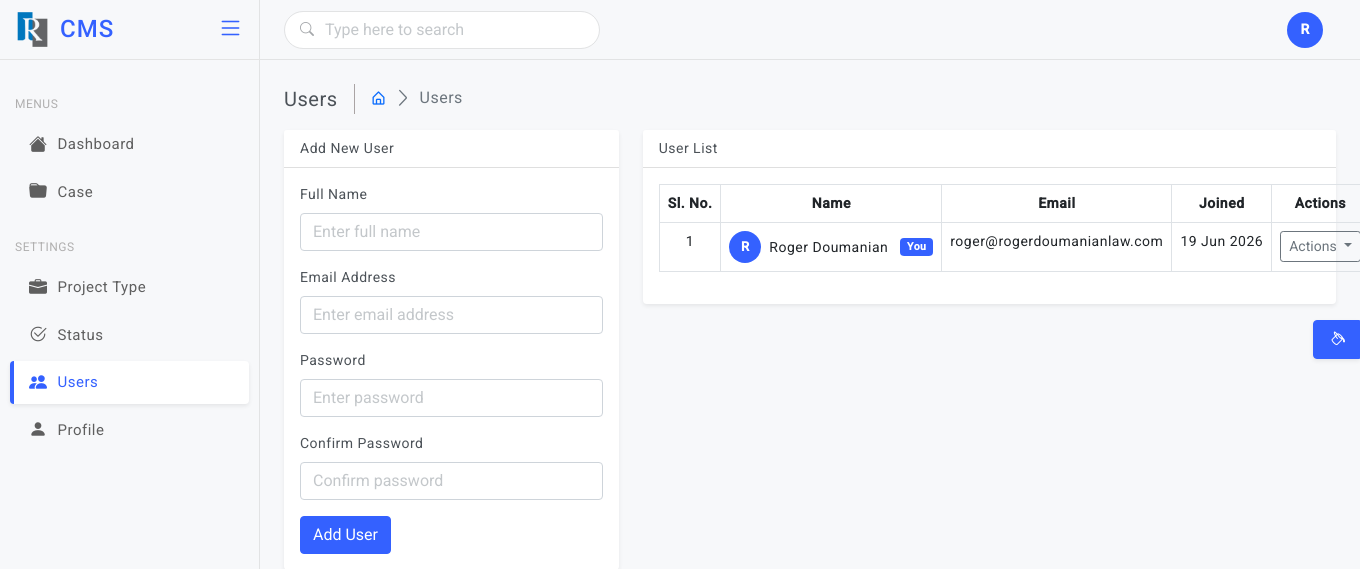
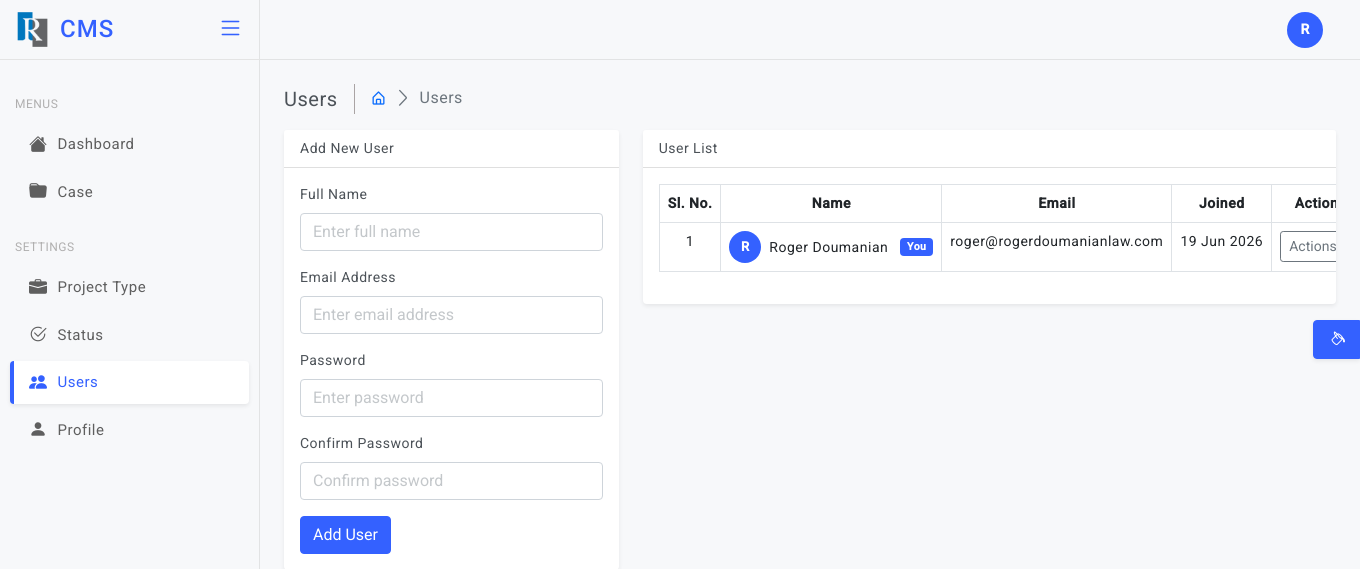
Before and after one commit to shohanean/law-firm-case-management-system, a Laravel app: page /user in a window 1360 px wide. Shown: the top 569 px of the page. Run offline with Laravel 12, Linux system fonts and the light colour scheme; a user stored in the database is signed in; data comes from the database, SQL or seed files in the repository; some libraries are stand-ins or nearby versions.

Commit message:
issue sorted

```diff
--- a/resources/views/layouts/admin.blade.php
+++ b/resources/views/layouts/admin.blade.php
@@ -32,7 +32,7 @@
 
   <link href="//cdn.datatables.net/2.3.8/css/dataTables.dataTables.min.css" rel="stylesheet" />
 
-  <title>Onedash - Bootstrap 5 Admin Template</title>
+  <title>{{ env('APP_NAME') }}</title>
   <script>
     // Apply saved theme before page renders to prevent flash
     (function () {
@@ -59,20 +59,20 @@
           <div class="mobile-toggle-icon fs-3">
               <i class="bi bi-list"></i>
             </div>
-            <form class="searchbar">
+            <!-- <form class="searchbar">
                 <div class="position-absolute top-50 translate-middle-y search-icon ms-3"><i class="bi bi-search"></i></div>
                 <input class="form-control" type="text" placeholder="Type here to search">
                 <div class="position-absolute top-50 translate-middle-y search-close-icon"><i class="bi bi-x-lg"></i></div>
-            </form>
+            </form> -->
             <div class="top-navbar-right ms-auto">
               <ul class="navbar-nav align-items-center">
-                <li class="nav-item search-toggle-icon">
+                <!-- <li class="nav-item search-toggle-icon">
                   <a class="nav-link" href="#">
                     <div class="">
                       <i class="bi bi-search"></i>
                     </div>
                   </a>
-              </li>
+                </li> -->
               <li class="nav-item dropdown dropdown-user-setting">
                 <a class="nav-link dropdown-toggle dropdown-toggle-nocaret" href="#" data-bs-toggle="dropdown">
                   <div class="user-setting d-flex align-items-center">
--- a/resources/views/user/index.blade.php
+++ b/resources/views/user/index.blade.php
@@ -78,7 +78,7 @@
         <div class="col-md-8">
             <div class="card">
                 <div class="card-header">User List</div>
-                <div class="card-body table-responsive" style="overflow: visible">
+                <div class="card-body table-responsive">
                     <table class="table table-bordered">
                         <thead>
                             <tr class="text-center">
```
